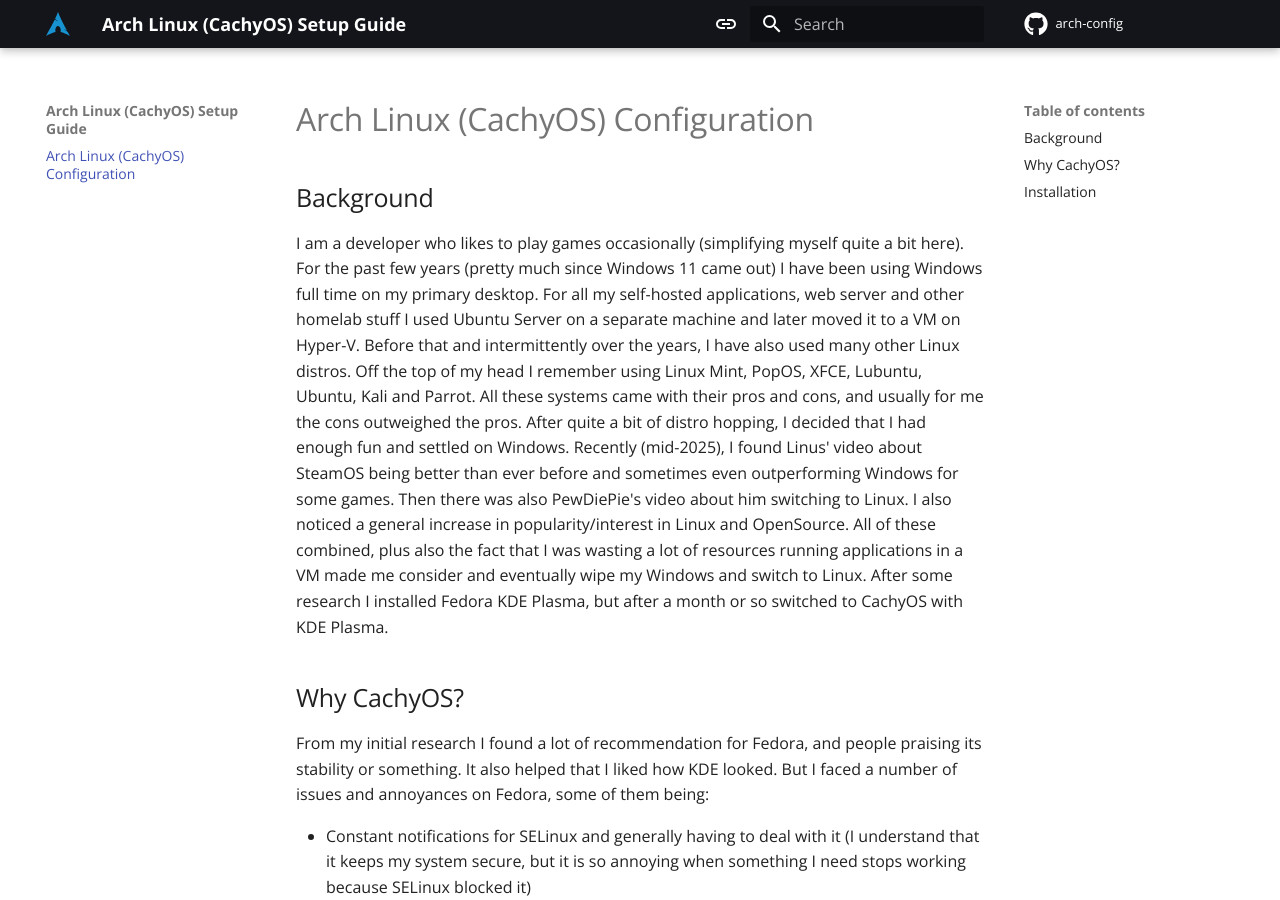
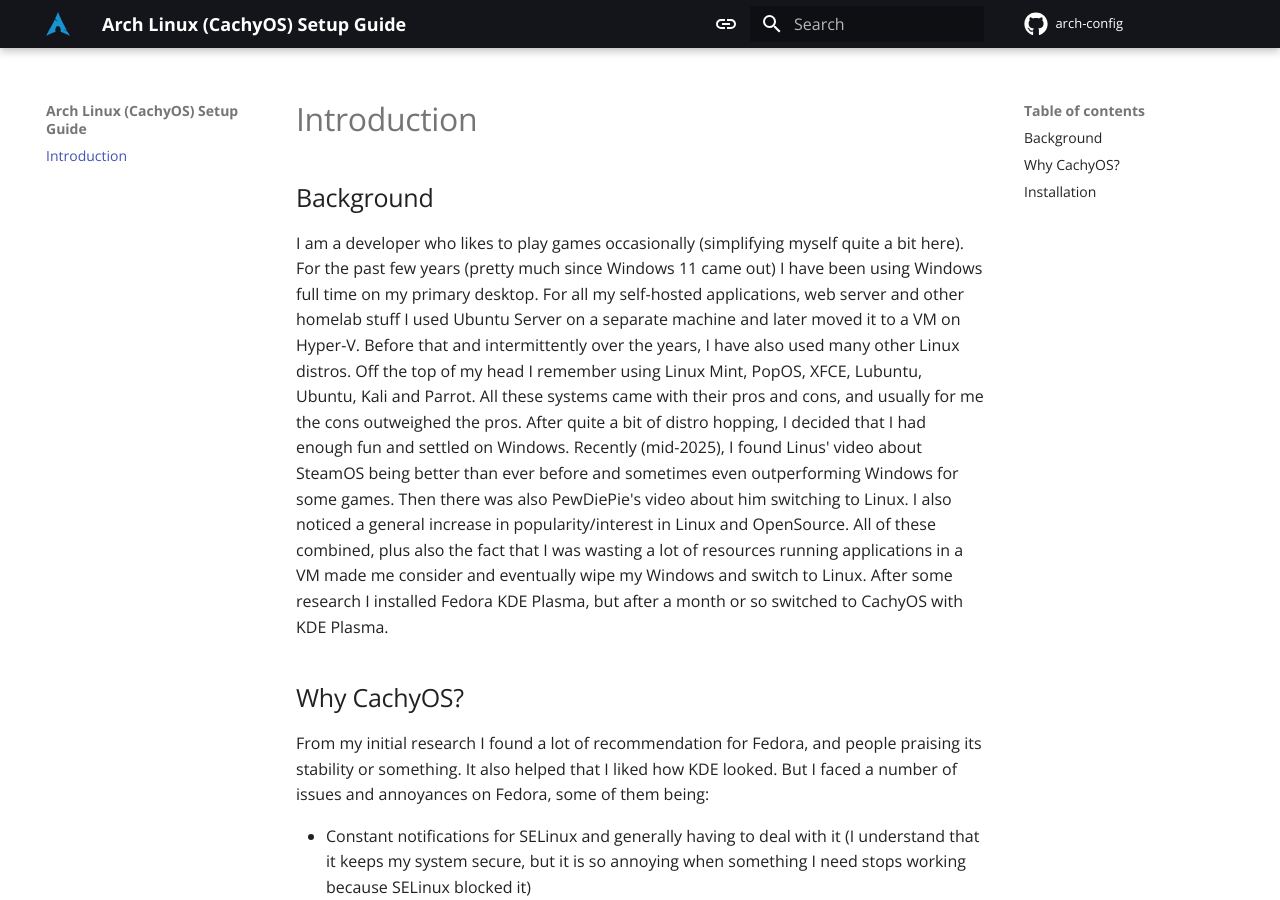
Before and after one commit to tahmidul612/arch-config, an MkDocs documentation site: the page built from docs/index.md, in a window 1280 px wide and 900 px high. Built offline with MkDocs 1.6.1 and Material for MkDocs 9.7.7, drawn with Linux system fonts in a browser that asks for light colours; comment, search, counter and statistics services are not loaded.

Commit message:
feat: update main heading of index page

```diff
--- a/docs/index.md
+++ b/docs/index.md
@@ -1,4 +1,4 @@
-# Arch Linux (CachyOS) Configuration
+# Introduction
 
 ## Background
 
```
